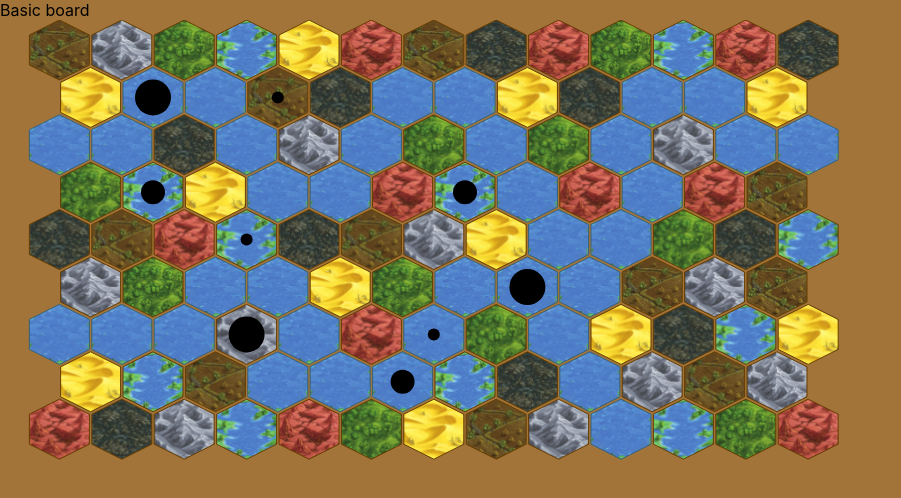
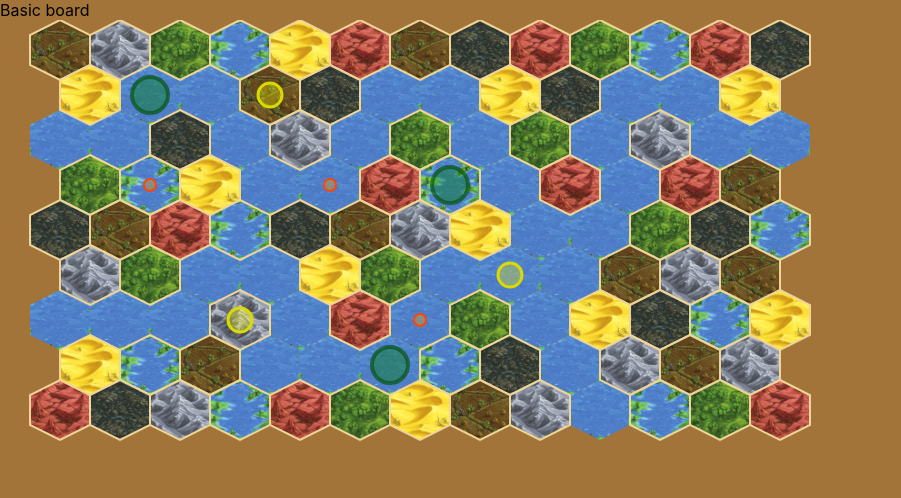
Before and after one commit to etangenberg/tm-randomizer, a React (Create React App) app: page /board in a window 1280 px wide. Shown: the top 498 px of the page, without its empty margins (0-901 px from the left). Built offline with nearby package versions, Linux system fonts and the light colour scheme.

Commit message:
set prio
Signed-off-by: Edwin Tangenberg <edwin.tangenberg@poldervalley.com>

```diff
--- a/src/board/board.css
+++ b/src/board/board.css
@@ -1,13 +1,32 @@
 .board-hex {
-  stroke: rgb(102, 61, 0);
-  stroke-width: 1px;
+  stroke: rgb(239, 213, 152);
+  stroke-width: 2px;
 }
 
 .river {
-  stroke-width: 1px;
+  stroke-width: 0;
   stroke: rgb(54, 98, 122);
   z-index: 2000;
 }
 .game-board{
   background-color: rgb(162, 116, 57);
 }
+
+.prior1 {
+  fill: rgba(0, 128, 0, 0.39);
+  stroke: rgba(2, 80, 2, 0.63);
+  stroke-width: 4px;
+}
+
+
+.prior2 {
+  fill: rgba(255, 255, 0, 0.315);
+  stroke: rgb(218, 218, 0);
+  stroke-width: 3px;
+}
+
+.prior3 {
+  fill: rgba(255, 166, 0, 0.351);
+  stroke: orangered;
+  stroke-width: 2px;
+}
--- a/src/board/board.js
+++ b/src/board/board.js
@@ -25,11 +25,11 @@ const terrains = [
 
 const Board = () => {
   const startIndent = (setupMap.length < 1) || (setupMap[0].length < setupMap[1].length);
-  const row0 = startIndent ? 100 : 49;
-  const row1 = startIndent ? 50 : 101;
+  const row0 = startIndent ? 100 : 50;
+  const row1 = startIndent ? 50 : 100;
   const scale = 0.6;
-  const nextHex = 104;
-  const nextRow = 79;
+  const nextHex = 100;
+  const nextRow = 75;
   const v = (v, offset = 0) => `${(v + offset) * scale}`;
   const p = (x, y, dx, dy) => `${v(x, dx)} ${v(y, dy)}`;
 
@@ -40,8 +40,18 @@ const Board = () => {
     [[1,3], [6,6], [4,3]],
   ];
 
-  const pick = ([x,y], s) => <circle cx={v(x+50)} cy={v(y+50)} r={s*10*scale}/>
-  const getCandidate = ([x,y],can) => (candidate[can].find(([cx, cy]) => (cx === x) && (cy === y)));
+  const priorityClass = ['prior4', 'prior3', 'prior2', 'prior1'];
+  const pick = ([c, r], s) => {
+    const [x,y] = getPos(c,r);
+    return (
+      <circle
+        cx={v(x + 50)}
+        cy={v(y + 50)}
+        r={s * 10 * scale}
+        className={priorityClass[s]}
+      />
+    )
+  };
 
   const defHex = [
     [50, 0],
@@ -81,6 +91,19 @@ const terrainDef = (id) => (
   </pattern>
 );
 
+  const getPos = (xi, yi) => [xi * nextHex + (yi % 2 ? row1 : row0), yi * nextRow];
+  const renderHexes = (map, types) => (
+    map.map((row, ri) => row.map((type, ci) => (
+      (!types || !types.length || !types.includes(type))
+        ? polygon(
+          [ri, ci, type],
+          getPos(ci, ri)
+        )
+        : null))));
+
+  const renderStartPositions = (candidate) => (
+    candidate.map((prio, index) => prio.map((pos) => pick(pos, 3 - index) )));
+
   return (
     <div className="game-board">
       <div className="game-board-title">Basic board</div>
@@ -88,19 +111,9 @@ const terrainDef = (id) => (
         <defs>
           {terrains.map(terrainDef)}
         </defs>
-        {setupMap.map((row, ri) => row.map((type, colindex) => {
-          const pos = [colindex * nextHex + (ri % 2 ? row1 : row0), ri * nextRow];
-          return [
-            polygon(
-              [ri, colindex, type],
-              pos
-            ),
-            getCandidate([ri, colindex], 0) && pick(pos,3),
-            getCandidate([ri, colindex],1) && pick(pos,2),
-            getCandidate([ri, colindex],2) && pick(pos,1),
-
-          ].filter(Boolean)
-        }))}
+        {renderHexes(setupMap, Object.keys(abbr).filter(t => (t !== 'r')) )}
+        {renderHexes(setupMap, ['r'])}
+        {renderStartPositions(candidate)}
       </svg>
     </div>
   );
```
